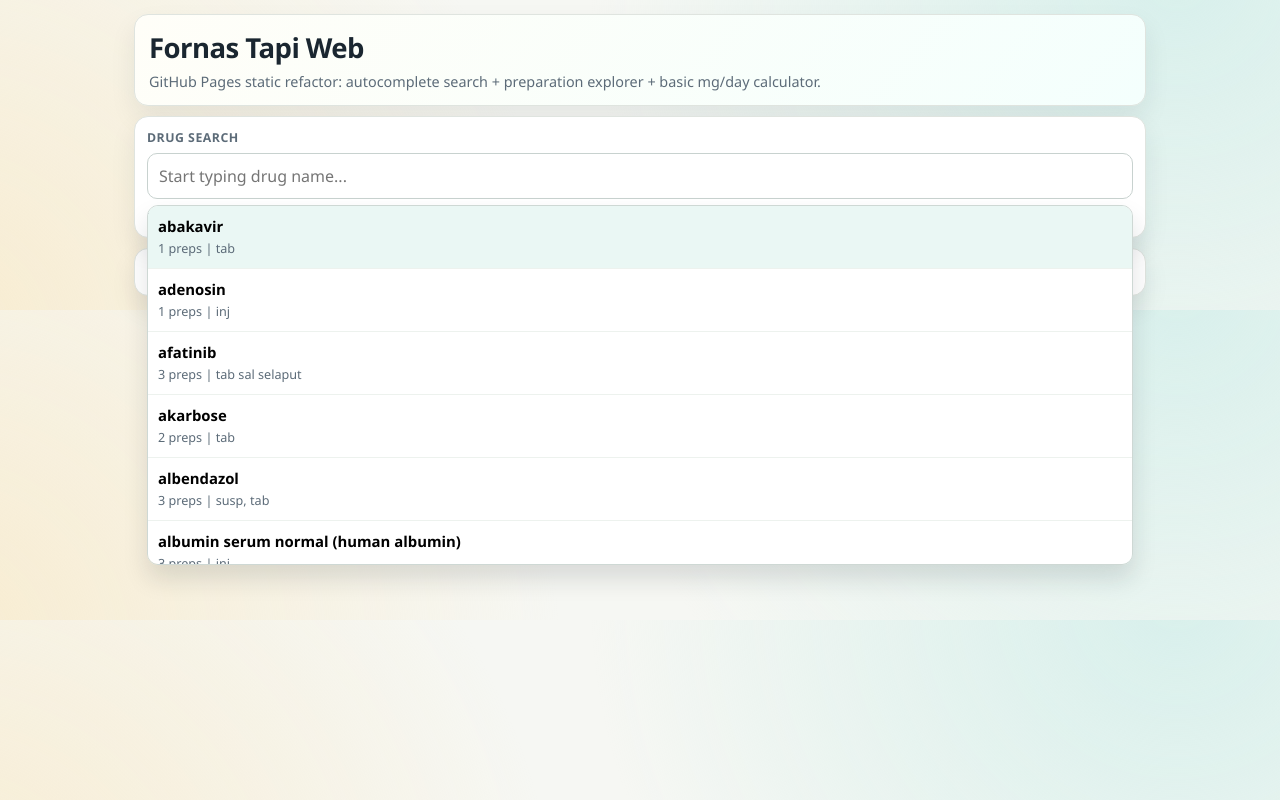
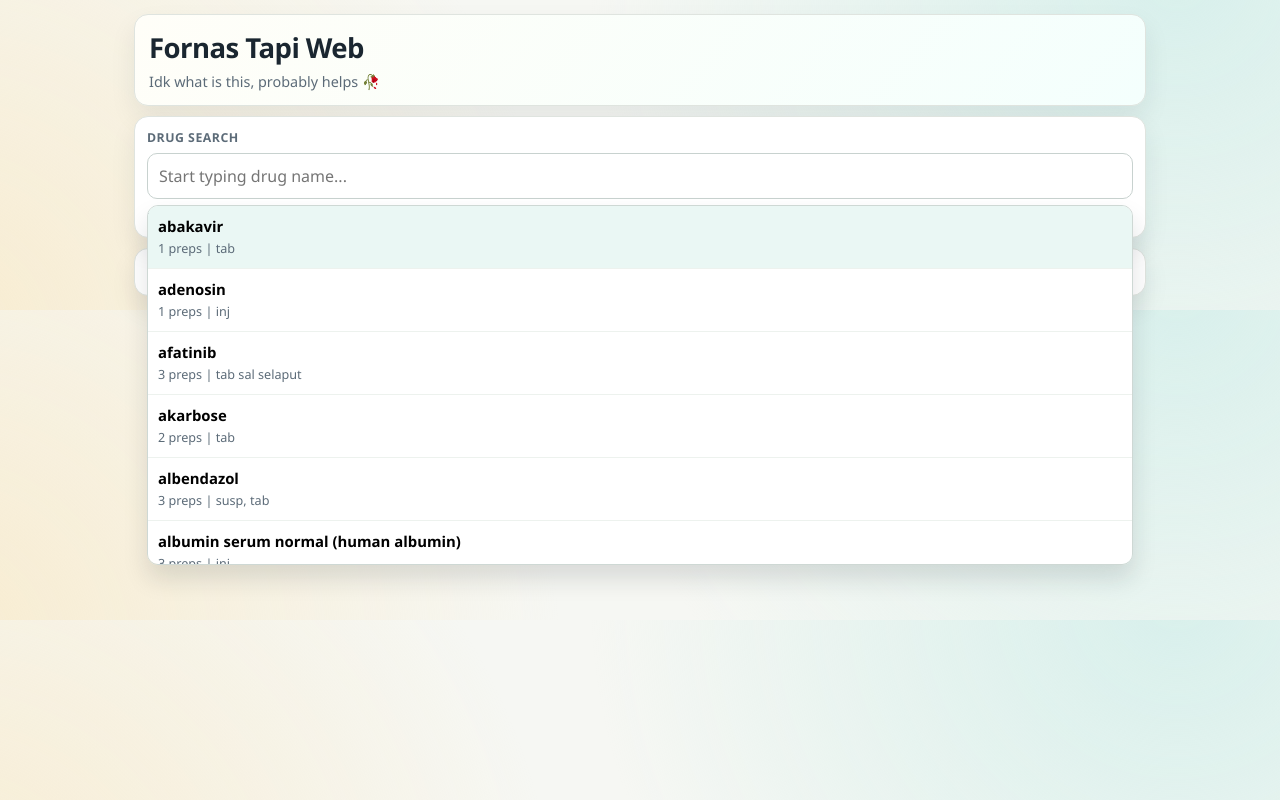
Before and after one commit to 0xNoramiya/fornas-tapi-web, a plain HTML site: page github-pages-refactor/index.html in a window 1280 px wide. Drawn offline with Linux system fonts and the light colour scheme.

Commit message:
Update hero tagline text

```diff
--- a/github-pages-refactor/index.html
+++ b/github-pages-refactor/index.html
@@ -414,7 +414,7 @@
     <div class="app">
       <section class="panel hero">
         <h1>Fornas Tapi Web</h1>
-        <p>GitHub Pages static refactor: autocomplete search + preparation explorer + basic mg/day calculator.</p>
+        <p>Idk what is this, probably helps 🥀</p>
       </section>
 
       <section class="panel search-wrap">
```
